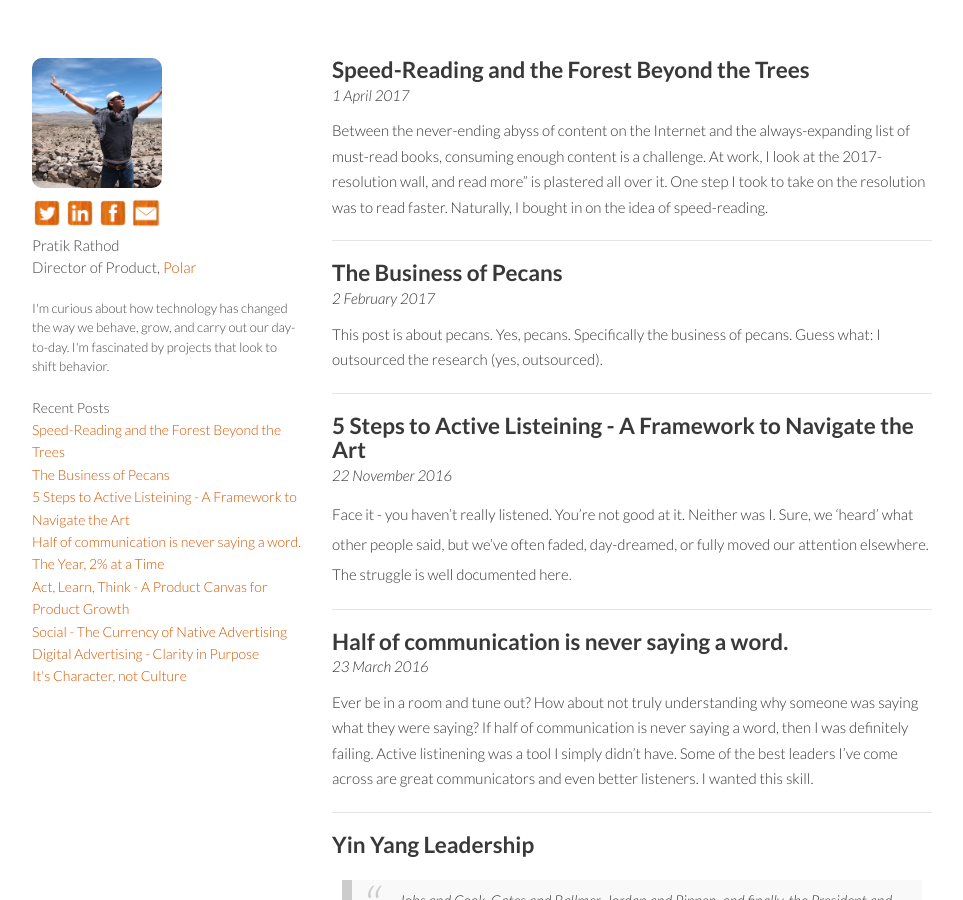
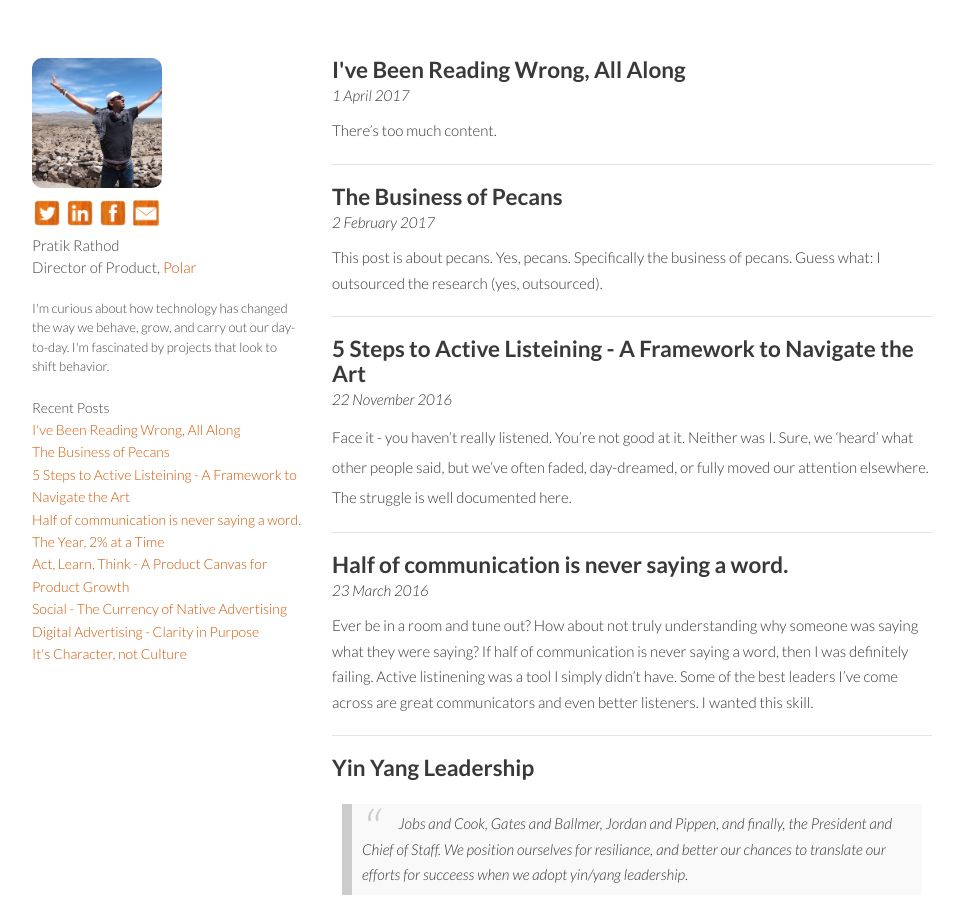
Before and after one commit to p2rathod/p2rathod.github.io, a Jekyll site: the page built from index.html, in a window 1280 px wide and 900 px high. Shown: the whole window, without its empty margins (158-1121 px from the left). Built offline with Jekyll 4.4.1, drawn with Linux system fonts in a browser that asks for light colours.

Commit message:
updates to speed reading

```diff
--- a/_posts/2017-04-01-speed-reading.md
+++ b/_posts/2017-04-01-speed-reading.md
@@ -1,16 +1,21 @@
 ---
-title: Speed-Reading and the Forest Beyond the Trees
+title: I've Been Reading Wrong, All Along
 layout: post
 category: long-form
 ---
 
 
-Between the never-ending abyss of content on the Internet and the always-expanding list of must-read books, consuming enough content is a challenge. At work, I look at the 2017-resolution wall, and
-read more" is plastered all over it. One step I took to take on the resolution was to read faster. Naturally, I bought in on the idea of speed-reading.
+There's too much content.
 
-How did I learn to speed-read?  It started with a goal of reading more.  I was reading about eight books a year and wanted to move to 12 (now on pace for 15).  I had watched the speed-reading infomercials on TV [in the 90s](https://www.youtube.com/watch?v=I54q6yeV8B0) and was looking for something less preposterous.  The average adult reads about 250 words per minute, and [Tim Ferriss](http://tim.blog/2009/07/30/speed-reading-and-accelerated-learning/)&#39; blog claimed I could become one of the 1% that can read 400 words per minute.
+A never-ending abyss of articles on the Internet and an always-expanding list of must-read books keeps me challenged to keep up. I have over 500 articles saved on Instapaper, an ever-growing 'to-do list'. I read about eight books a year. At work, I look at the 2017-resolution wall, and "read more" is plastered all over it.
+
+It was due time; I decided to read faster.
+
+ I had watched the speed-reading infomercials on TV [in the 90s](https://www.youtube.com/watch?v=I54q6yeV8B0) and yes, I was looking for those same results (I was bought in). Then I read about how Tim Ferriss learned to speed-read.  The average adult reads about 250 words per minute, and [his blog](http://tim.blog/2009/07/30/speed-reading-and-accelerated-learning/)&#39; claimed I could become one of the 1% that can read 400 words per minute.
 
 [![90's speed reading](http://img.youtube.com/vi/I54q6yeV8B0/0.jpg)](http://www.youtube.com/watch?v=I54q6yeV8B0 "Speed-Reading Infomercial")
+
+## Here's how I did it
 
 ### Online Content
 
```
